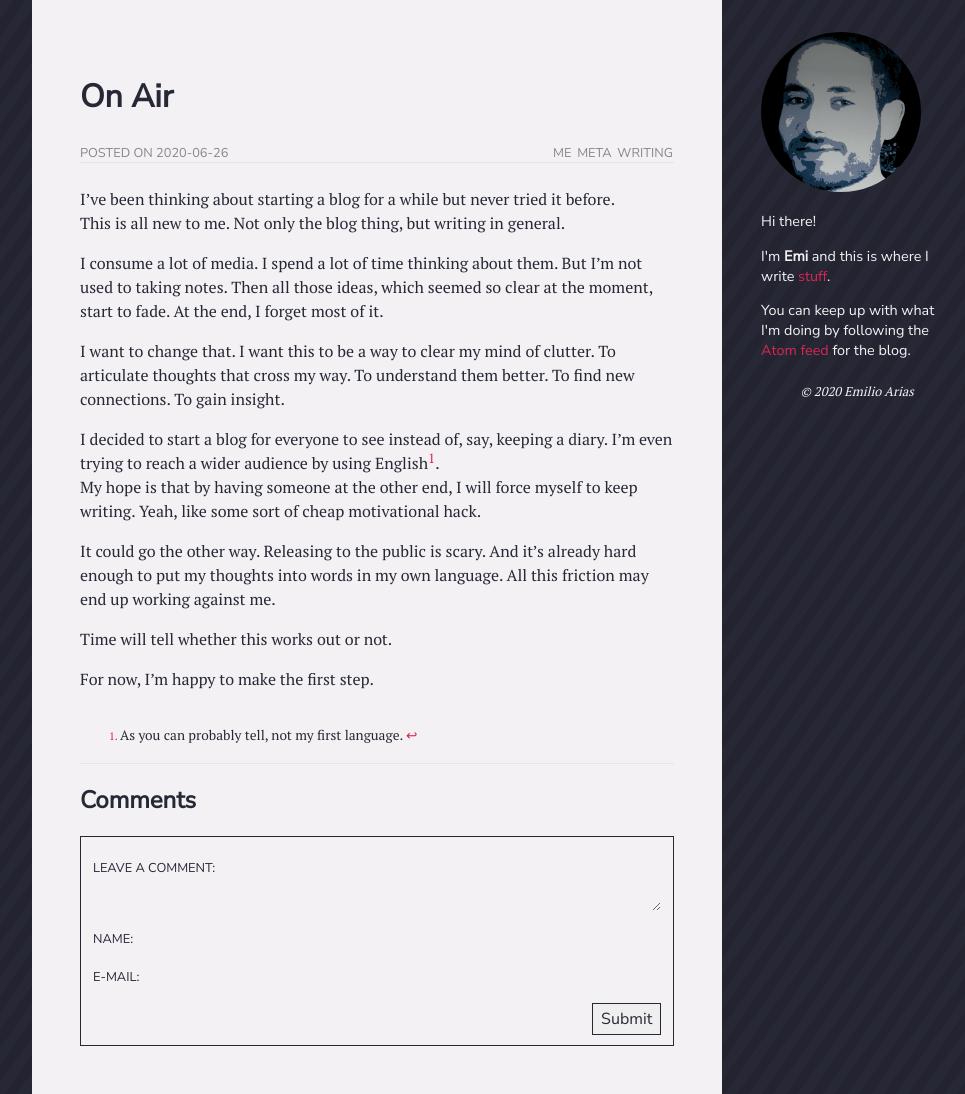
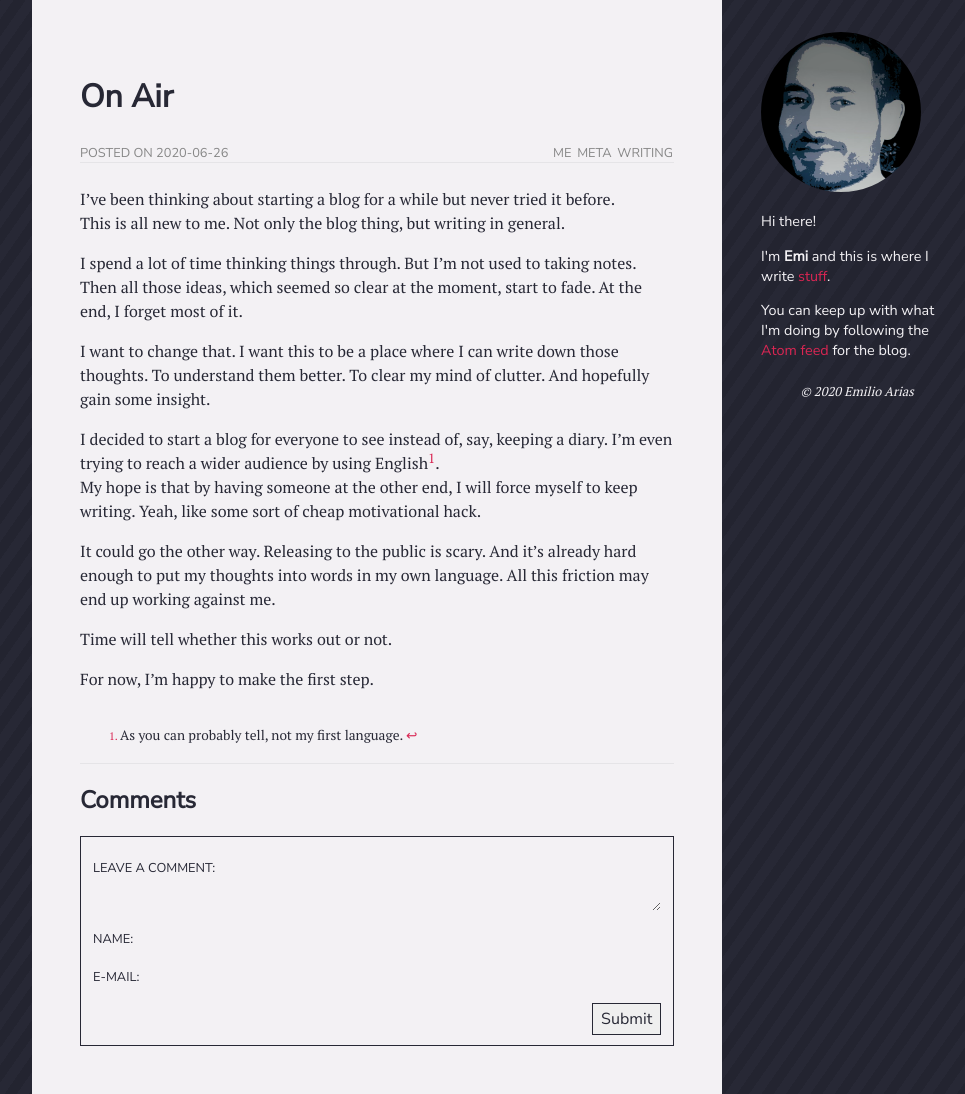
Before and after one commit to ariasemis/ariasemis.github.io, a Jekyll site: the page built from _posts/2020-06-25-on-air.md, in a window 1280 px wide and 1094 px high. Shown: the whole window, without its empty margins (128-1093 px from the left). Built offline with Jekyll 4.4.1, drawn with Linux system fonts in a browser that asks for light colours.

Commit message:
edit
I dont think anyone cares but anyway:

- line 10: it kind of implied that I'm interested in talking about the media that I consume, which is not the case, so I changed that
- line 15: I think the paragraph as a whole was hard to understand, so I restructured it.

```diff
--- a/_posts/2020-06-25-on-air.md
+++ b/_posts/2020-06-25-on-air.md
@@ -7,12 +7,16 @@ tags: me meta writing
 I've been thinking about starting a blog for a while but never tried it before.
 This is all new to me. Not only the blog thing, but writing in general.
 
-I consume a lot of media. I spend a lot of time thinking about them.
+I spend a lot of time thinking things through.
 But I'm not used to taking notes.
 Then all those ideas, which seemed so clear at the moment, start to fade.
 At the end, I forget most of it.
 
-I want to change that. I want this to be a way to clear my mind of clutter. To articulate thoughts that cross my way. To understand them better. To find new connections. To gain insight.
+I want to change that.
+I want this to be a place where I can write down those thoughts.
+To understand them better.
+To clear my mind of clutter.
+And hopefully gain some insight.
 
 I decided to start a blog for everyone to see instead of, say, keeping a diary.
 I'm even trying to reach a wider audience by using English[^1].
```
